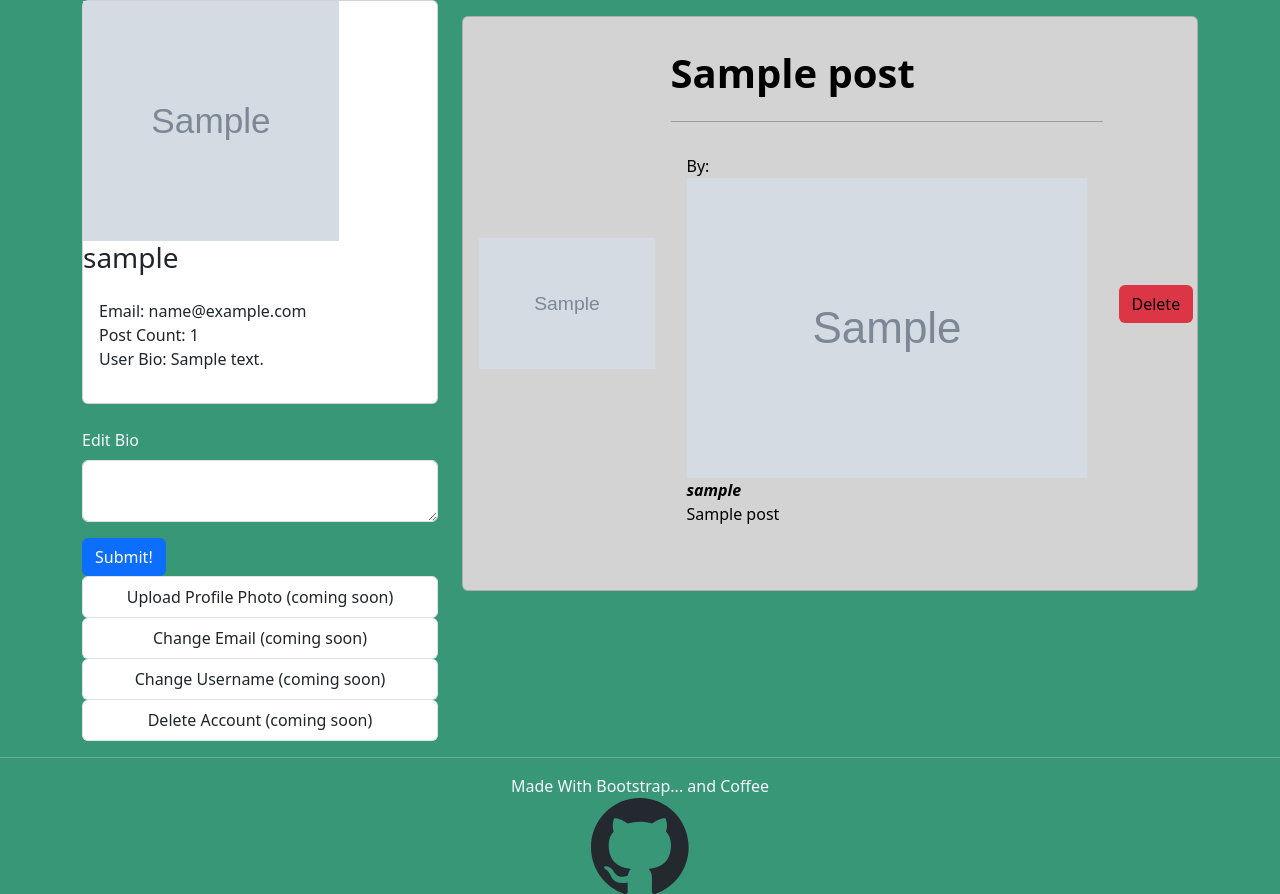
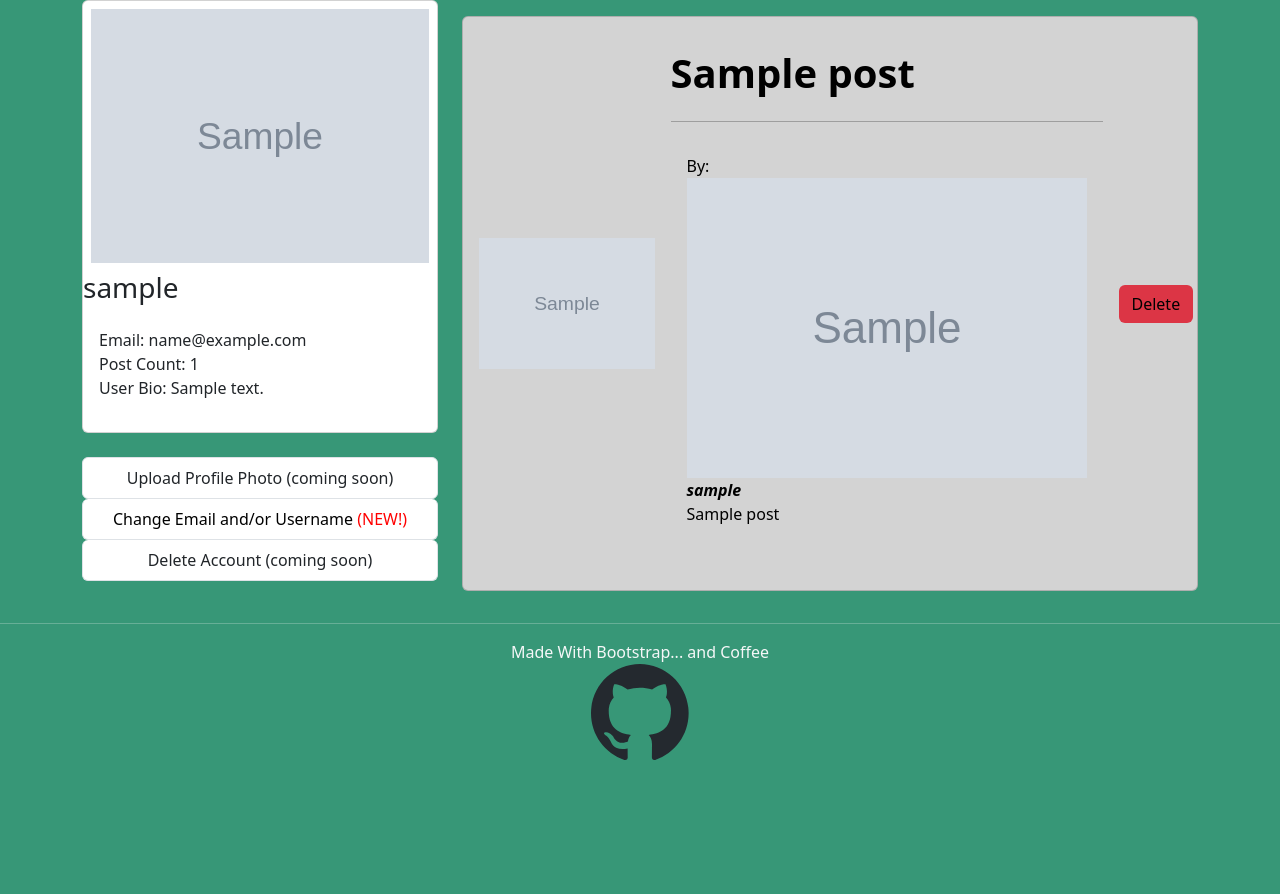
Before and after one commit to RyanZmu/Bloggin, a Flask app: page /profile/1 in a window 1280 px wide. Shown: the part 56-950 px from the top of the page. After the commit the page ends 816 px from the top, so only its background shows below. Run offline with Flask 3, Linux system fonts and the light colour scheme; a user stored in the database is signed in; tables that the repository leaves empty hold one stand-in row (values such as "Sample post"); grey boxes marked "Sample" are stand-in pictures; some libraries are stand-ins or nearby versions.

Commit message:
add edit profile features and general UI changes

```diff
--- a/forms.py
+++ b/forms.py
@@ -34,6 +34,11 @@ class BioForm(FlaskForm):
     bio = CKEditorField(label="Edit Bio", validators=[DataRequired()])
     submit = SubmitField(label="Submit!", render_kw={'btn-primary': 'True'})
 
+class ProfileEdit(FlaskForm):
+    new_email = StringField(label='Email', validators=[Email()])
+    new_username = StringField(label="Username", validators=[])
+    submit = SubmitField(label="Submit!", render_kw={'btn-primary': 'True'})
+
 class ContactForm(FlaskForm):
     name = StringField(label="Name", validators=[DataRequired()])
     email = StringField(label='Email', validators=[DataRequired(), Email()])
--- a/server.py
+++ b/server.py
@@ -6,6 +6,8 @@ from typing import List
 from datetime import datetime, timedelta
 
 import geocoder
+import sqlalchemy.exc
+from bs4.diagnose import profile
 from flask import Flask, render_template, request, redirect, url_for, flash, abort
 from flask_bootstrap import Bootstrap5
 from dotenv import load_dotenv
@@ -15,9 +17,10 @@ from flask import Flask
 from flask_wtf.csrf import CSRFProtect
 from flask_ckeditor import CKEditor
 from jwt.utils import force_bytes
+from sqlalchemy.exc import IntegrityError
 from werkzeug.security import generate_password_hash, check_password_hash
 from flask_login import login_user, LoginManager, login_required, current_user, logout_user
-from forms import NewPost, LoginForm, RegisterForm, CommentForm, ContactForm, LocationSubmit, BioForm
+from forms import NewPost, LoginForm, RegisterForm, CommentForm, ContactForm, LocationSubmit, BioForm, ProfileEdit
 from database import db, User, BlogPosts, Comment
 import requests
 from random import randint
@@ -349,12 +352,6 @@ def register_user():
             flash("User exists with this email!")
         else:
             login_user(new_user)
-            # Give User a profile pic
-            # new_user.profile_pic = "https://gravatar.com/avatar/{{ new_user.email_hash }}?d=retro&s=40"
-
-            # Wait 2 seconds, show success message and then redirect to home
-            # flash("Welcome!")
-            # time.sleep(2)
             return redirect(url_for("get_blog"))
 
     return render_template(template_name_or_list="forms.html", form=form)
@@ -370,21 +367,66 @@ def get_profile(user_id):
     # print(user_posts)
     post_count = len(user_posts)
 
-    # User options
-    # Set bio
-    bio_form = BioForm()
-
-    if bio_form.validate_on_submit():
-        user_requested.user_bio = bio_form.data.get("bio")
-        db.session.commit()
+    # # User options
+    # # Set bio
+    # bio_form = BioForm()
+    #
+    # if bio_form.validate_on_submit():
+    #     user_requested.user_bio = bio_form.data.get("bio")
+    #     db.session.commit()
 
 
     return render_template("profile.html",
                            user=user_requested,
                            user_posts=user_posts,
                            post_count=post_count,
-                           bio_form=bio_form
+                           # bio_form=bio_form
                            )
+
+@app.route(rule="/profile/<user_id>/edit-profile", methods=["POST", "GET"])
+@login_required
+def edit_profile(user_id):
+    # user_requested = db.session.execute(db.select(User).where(User.id == user_id)).scalar()
+
+    if current_user.is_authenticated and current_user.id == int(user_id):
+        # User options
+        # Set bio
+        # bio_form = BioForm()
+        profile_edit = ProfileEdit()
+
+        if profile_edit.validate_on_submit():
+            try:
+                user_requested = db.session.execute(db.select(User).where(User.id == user_id)).scalar()
+
+                if profile_edit.data.get("new_email") != "":
+                    updated_email = profile_edit.data.get("new_email")
+                    user_requested.email = updated_email
+                    db.session.commit()
+                else:
+                    flash("Invalid email!")
+
+                if profile_edit.data.get("new_username") != "" and profile_edit.data.get("new_username"):
+                    # TODO: Make a list of banned usernames like administrator,owner,etc. (add roles to users later)
+                    updated_username = profile_edit.data.get("new_username")
+                    user_requested.username = updated_username
+                    db.session.commit()
+                else:
+                    flash("Invalid username!")
+
+            except exc.IntegrityError:
+                flash("Username or email already taken!")
+                # Add rollback for if db entry fails
+                db.session.rollback()
+                redirect(url_for("edit_profile", user_id=user_id))
+            else:
+                flash("User info changed successfully")
+                return redirect(url_for("get_profile", user_id=user_id))
+
+        return render_template("forms.html", form=profile_edit)
+    else:
+        return redirect(url_for("get_blog"))
+
+
 
 
 # Misc routes
--- a/static/css/styles.css
+++ b/static/css/styles.css
@@ -7,12 +7,6 @@ body {
   font-family: "Abril Fatface", serif;
   font-weight: 400;
   font-style: normal;
-}
-
-
-.card-image {
-    width: 20vw;
-    height: 30vh;
 }
 
 nav {
@@ -26,8 +20,6 @@ nav {
 .post {
     background-color: #d3d3d3 !important;
     color: black !important;
-/*    max-height: 30vh;*/
-/*    min-height: 30vh;*/
 }
 
 .post a {
@@ -37,6 +29,11 @@ nav {
 
 .post-image {
     max-height:50vh;
+    object-fit: contain;
+}
+
+.post-image-thumbnail {
+    max-height:25vh;
     object-fit: contain;
 }
 
@@ -98,3 +95,9 @@ footer {
 .news-header, .weather-header {
     color: white;
 }
+
+
+/*.profile_image {*/
+/*    max-height:10vh;*/
+/*    object-fit: contain;*/
+/*}*/
--- a/templates/base.html
+++ b/templates/base.html
@@ -4,7 +4,7 @@
     {% block head %}
         <meta charset="UTF-8">
         <meta name="viewport" content="width=device-width, initial-scale=1">
-        <link rel="stylesheet" href="../static/css/styles.css">
+        <link rel="stylesheet" href="/static/css/styles.css">
         <link href="https://cdn.jsdelivr.net/npm/bootstrap@5.3.3/dist/css/bootstrap.min.css" rel="stylesheet" integrity="sha384-QWTKZyjpPEjISv5WaRU9OFeRpok6YctnYmDr5pNlyT2bRjXh0JMhjY6hW+ALEwIH" crossorigin="anonymous">
         <link rel="icon" href="/static/images/pen.png">
         <link rel="preconnect" href="https://fonts.googleapis.com">
@@ -62,7 +62,7 @@
 </nav>
 
 <body>
-        <!-- Your page content -->
+        <!-- Page content -->
         {% block content %}
         {% endblock %}
 
--- a/templates/index.html
+++ b/templates/index.html
@@ -24,7 +24,7 @@
             <div class="col-lg-8 col-md-8 col-sm-12 card-container my-5 p-2">
                 {% for post in posts %}
                     <div class="card post d-flex flex-row align-items-center justify-content-evenly p-3 mt-3 mb-3">
-                        <img class="w-25" src="{{ post['img_url'] }}">
+                        <img class="w-25 post-image-thumbnail" src="{{ post['img_url'] }}">
                         <div class="col p-3 d-flex flex-column">
                         <a href="{{ url_for('get_blog_post', post_id=post['id']) }}">
                             <h1 class="card-title"><strong>{{ post["title"] }}</strong></h1>
@@ -88,7 +88,7 @@
     <div class="row weather-row justify-content-center">
 
         <section class="col-lg-4 col-md-8 col-sm-8">
-            <h2 class="weather-header">Weather near {{ location["city"] }}, {{ location["state"] }}</h2>
+            <h2 class="weather-header">Weather near <br> {{ location["city"] }}, {{ location["state"] }}</h2>
             <!-- Render location form -->
             {{ render_form(form) }}
         </section>
--- a/templates/profile.html
+++ b/templates/profile.html
@@ -7,30 +7,38 @@
   <div class="row">
     <div class="col-4 profile-column">
       <div class="card">
-        <img src={{user.profile_pic}} alt="profile picture" class="card-image">
+        <!--Check if profile_pic is gravatar image, make it larger as db profile_pic is small -->
+          {% if 'gravatar' is in user.profile_pic %}
+            <img src="https://gravatar.com/avatar/{{user.email_hash}}?d=retro&s=600" alt="profile picture" class="card-image w-100 p-2 object-fit-cover">
+          {% else %}
+            <img src={{user.profile_pic}} alt="profile picture" class="card-image w-100 p-2 object-fit-cover">
+          {% endif %}
         <h3 class="card-title"> {{ user.username }} </h3>
         <p class="card-body">
-            Email: {{ user.email }} <br>
+            <!--Show user email if current user is on their own profile page-->
+            {% if current_user.id == user.id %} Email: {{ user.email }} {% endif %} <br>
             Post Count: {{ post_count }} <br>
             User Bio: {{ user.user_bio }} <br>
         </p>
       </div>
       <br>
 
+    <!--Show User Options if current user is on their own profile-->
+    {% if current_user.id == user.id %}
       <ul class="list-group">
-        {% if current_user.is_authenticated and current_user.id == user.id %}
-        {{ render_form(bio_form) }}
-<!--        <li class="list-group-item btn">Edit Bio</li>-->
-        {% endif %}
         <li class="list-group-item btn">Upload Profile Photo (coming soon)</li>
-        <li class="list-group-item btn">Change Email (coming soon)</li>
-        <li class="list-group-item btn">Change Username (coming soon)</li>
+        <li class="list-group-item btn">
+            <a href="{{ url_for('edit_profile', user_id=user.id) }}" style="text-decoration: none; color:black;">
+            Change Email and/or Username <span style="color: red;">(NEW!)</span></a>
+        </li>
         <li class="list-group-item btn">Delete Account (coming soon)</li>
       </ul>
+    {% endif %}
     </div>
 
+    <!--user posts go here-->
     <div class="col posts-column">
-      <!--user posts go here-->
+        {% if user_posts | length >= 1 %}
           {% for post in user_posts %}
             <div class="card post d-flex flex-row align-items-center justify-content-evenly p-3 mt-3 mb-3">
                 <img class="w-25" src="{{ post['img_url'] }}">
@@ -52,6 +60,14 @@
                     {% endif %}
             </div>
               {% endfor %}
+        {% else %}
+            <div class="card">
+                <p class="card-body"> No Posts Yet!</p>
+                {% if current_user.is_authenticated and current_user.id == user.id %}
+                    <a href="{{ url_for('new_post') }}" class="btn create-post">Create New Post</a>
+                {% endif %}
+            </div>
+        {% endif %}
     </div>
   </div>
 </div>
```
Also changed, not shown: templates/forms.html (+18 -0 lines). Lines whose indentation alone changed are shown as unchanged.
